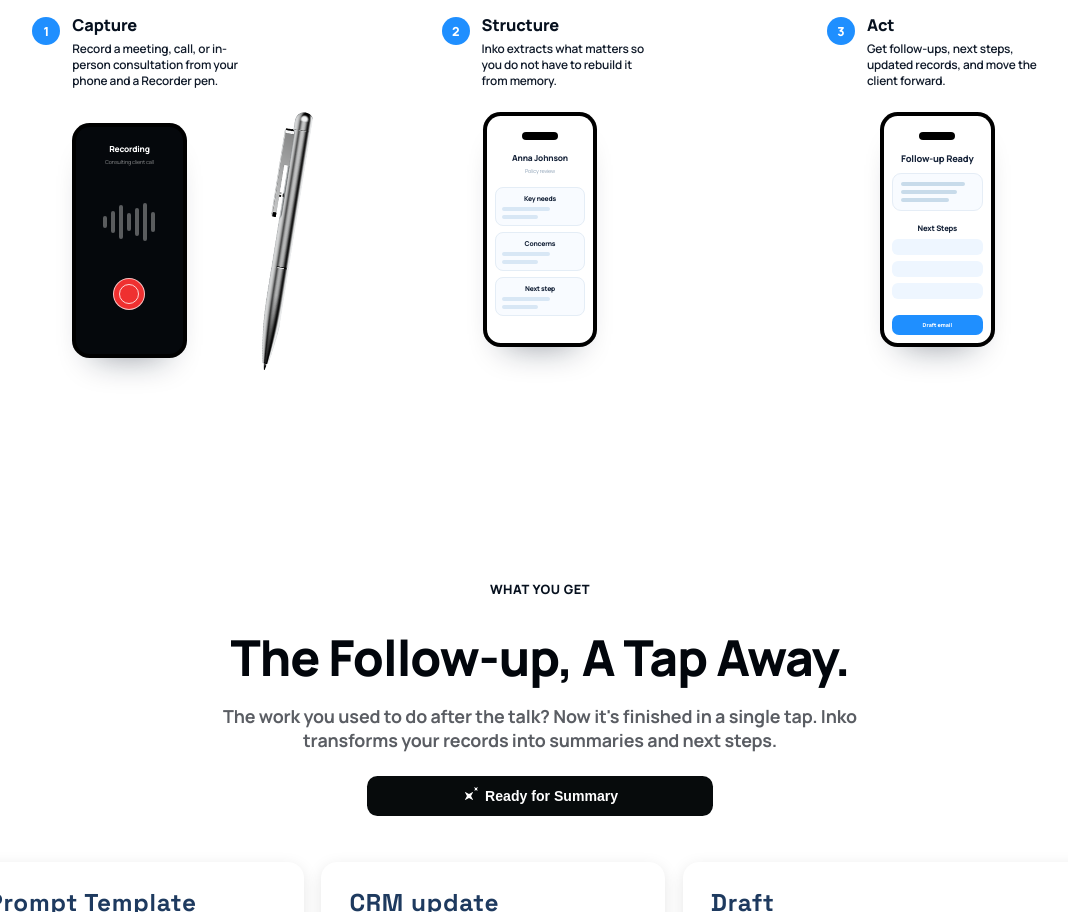
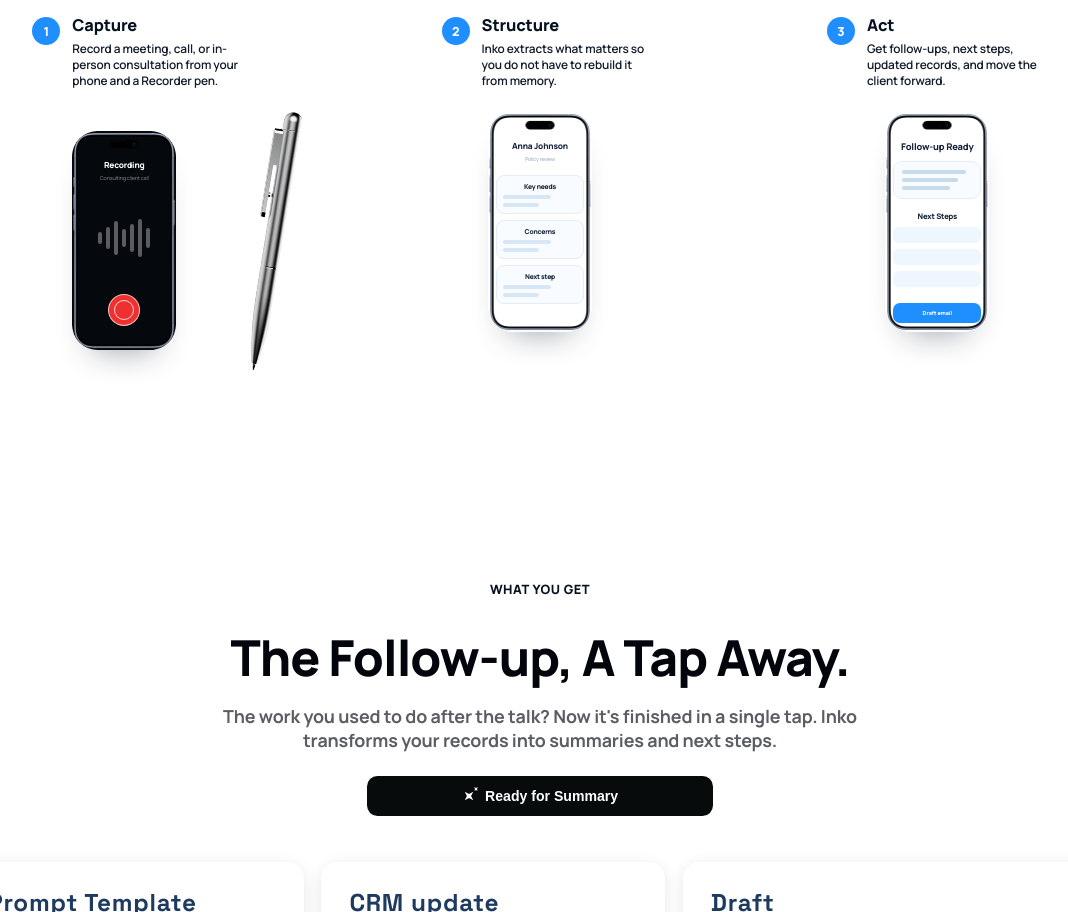
Before and after one commit to captainWHO123/inko-website, an Astro site: page / in a window 1280 px wide. Shown: the part 1364-2276 px from the top of the page, without its empty margins (100-1168 px from the left). Built offline with nearby package versions, Linux system fonts and the light colour scheme; Astro itself is replaced by a stand-in of ours; animation ran at ten frames a second.

Commit message:
修改了workflow模块里手机的mock-up

```diff
--- a/src/components/Workflow.astro
+++ b/src/components/Workflow.astro
@@ -17,8 +17,9 @@
           </div>
         </div>
         <div style="margin-top:1.5rem;display:flex;align-items:center;padding-left:calc((100% - 13.8rem) / 2 + 2.5rem);">
-          <div class="mini-phone" style="flex-shrink:0;">
-            <div class="mini-phone-screen">
+          <div class="mini-phone" style="flex-shrink:0;position:relative;background:transparent;padding:0;">
+            <img src="/phone-mockup.png" alt="" style="position:absolute;top:0;left:0;width:100%;height:100%;z-index:2;pointer-events:none;" />
+            <div class="mini-phone-screen" style="padding-top:28px;">
               <p class="mini-phone-title">Recording</p>
               <p class="mini-phone-subtitle">Consulting client call</p>
               <div class="mini-waveform">
@@ -47,9 +48,9 @@
           </div>
         </div>
         <div style="margin-top:1.5rem;display:flex;justify-content:center;">
-          <div class="mini-phone">
-            <div class="mini-phone-screen light">
-              <div class="mini-phone-notch"></div>
+          <div class="mini-phone" style="position:relative;">
+            <img src="/phone-mockup.png" alt="" style="position:absolute;top:0;left:0;width:100%;height:100%;z-index:2;pointer-events:none;" />
+            <div class="mini-phone-screen light" style="padding-top:28px;">
               <p class="mini-phone-title" style="color:#17243a;">Anna Johnson</p>
               <p class="mini-phone-subtitle">Policy review</p>
               <div class="mini-summary-cards">
@@ -84,9 +85,9 @@
           </div>
         </div>
         <div style="margin-top:1.5rem;display:flex;justify-content:center;">
-          <div class="mini-phone">
-            <div class="mini-phone-screen light">
-              <div class="mini-phone-notch"></div>
+          <div class="mini-phone" style="position:relative;">
+            <img src="/phone-mockup.png" alt="" style="position:absolute;top:0;left:0;width:100%;height:100%;z-index:2;pointer-events:none;" />
+            <div class="mini-phone-screen light" style="padding-top:28px;">
               <p class="mini-phone-title" style="color:#17243a;font-size:0.58rem;">Follow-up Ready</p>
               <div style="margin-top:8px;border-radius:0.56rem;border:1px solid #e5edf6;background:#f8fbff;padding:8px;">
                 <div style="height:4px;width:64px;border-radius:999px;background:#c8dbea;"></div>
@@ -150,13 +151,13 @@
 
 /* ── Mini Phones ── */
 .mini-phone {
-  position: relative; width: 7.15rem; aspect-ratio: 9 / 18.5;
-  border-radius: 1.1rem; background: #000; padding: 4px;
-  box-shadow: 0 20px 34px -22px rgba(9,21,42,0.48);
+  position: relative; width: 6.5rem; aspect-ratio: 9 / 19;
+  border-radius: 1.6rem; background: transparent; padding: 0;
+  box-shadow: 0 20px 34px -22px rgba(9,21,42,0.48); overflow: hidden;
 }
 .mini-phone-screen {
-  height: 100%; border-radius: 0.86rem; padding: 16px 8px 20px;
-  text-align: center; color: #fff; background: #05080c;
+  height: 100%; border-radius: 1.4rem; padding: 16px 8px 20px;
+  text-align: center; color: #fff; background: #05080c; overflow: hidden;
 }
 .mini-phone-screen.light { background: #fff; color: #17243a; }
 .mini-phone-notch { width: 36px; height: 8px; border-radius: 999px; background: #000; margin: 0 auto 12px; }
```
